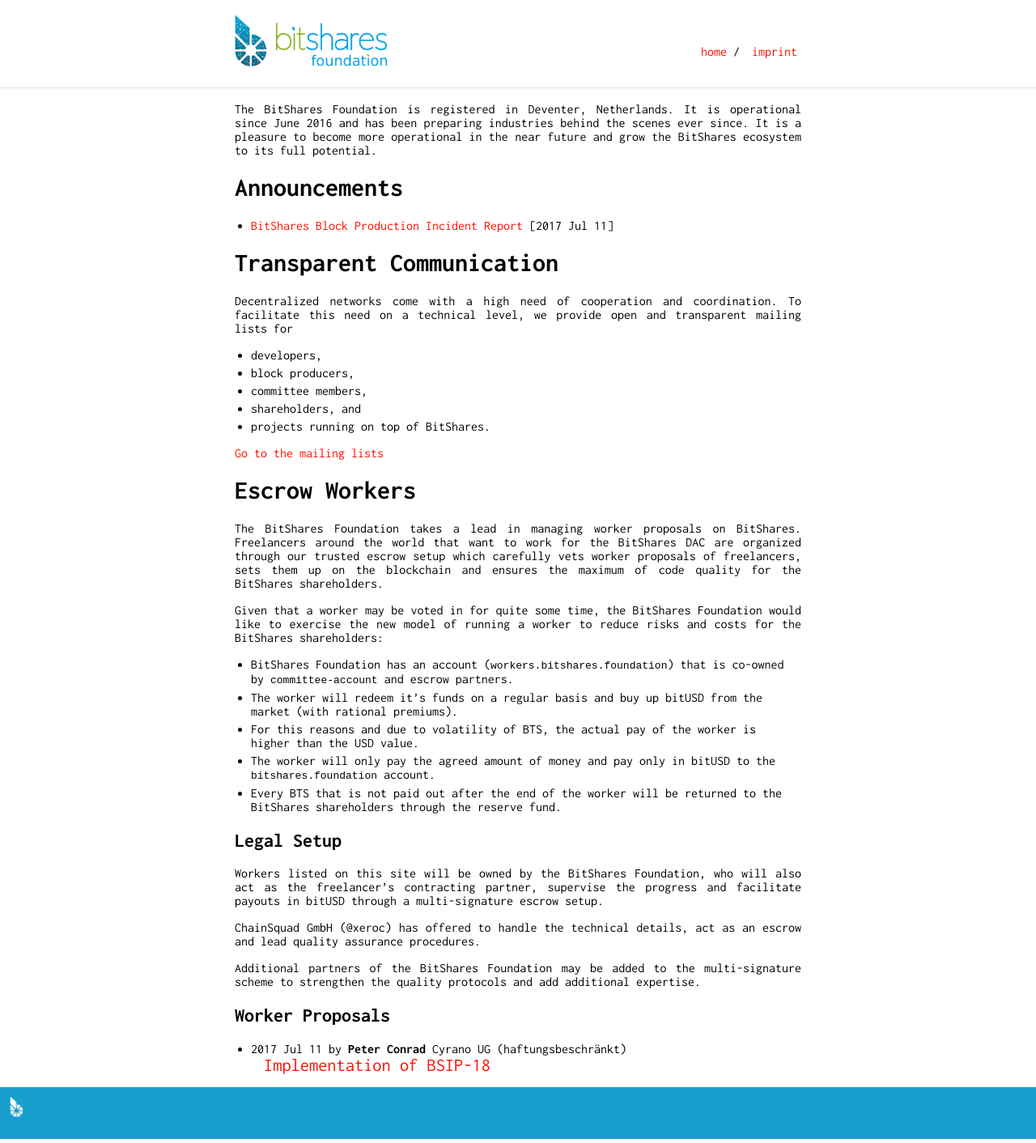
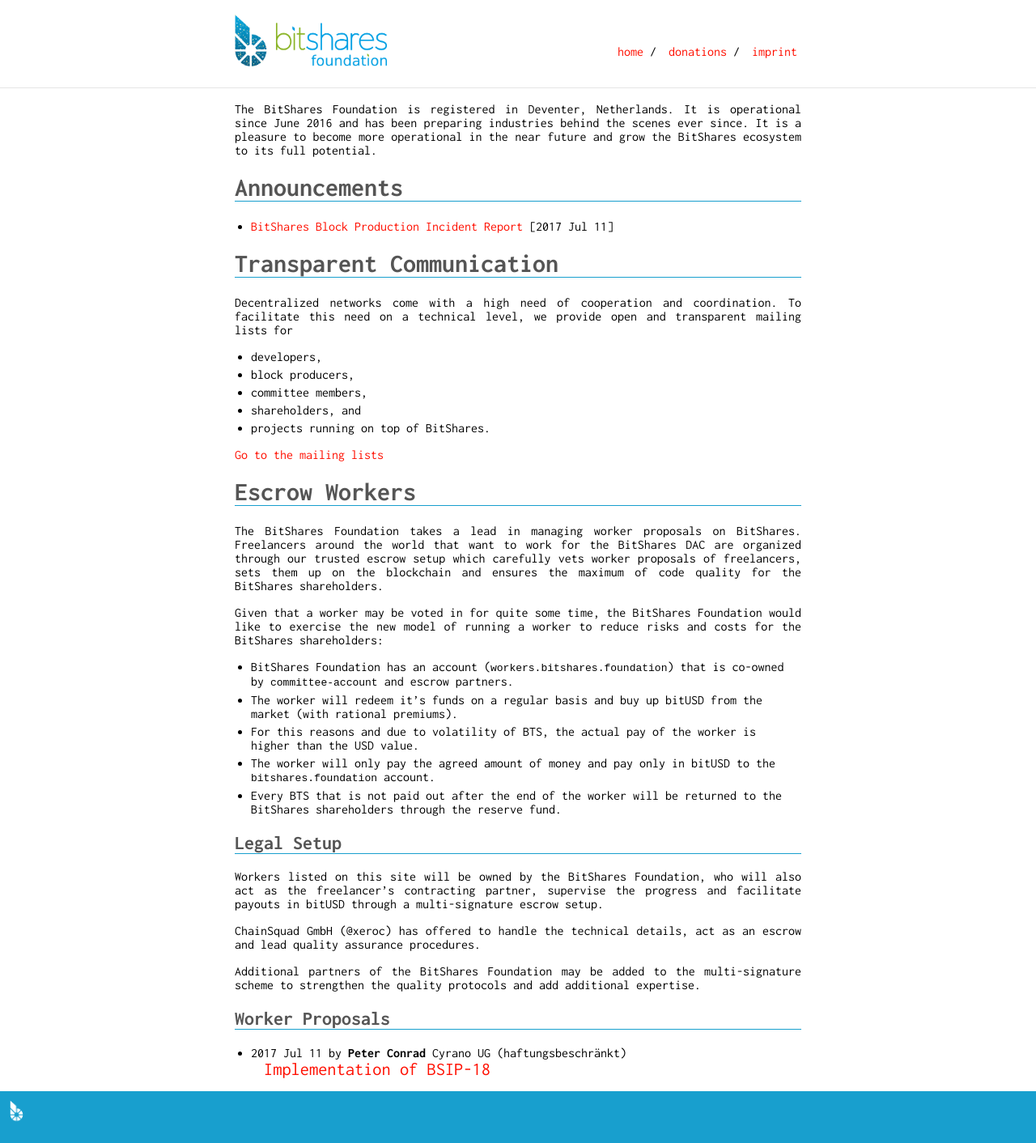
Before and after one commit to thehapax/bitshares.foundation, a Jekyll site: the page built from index.md, in a window 1280 px wide. Shown: the whole page at 81% size. Built offline with Jekyll 4.4.1, drawn with Linux system fonts in a browser that asks for light colours.

Commit message:
style + donations

```diff
--- a/_data/nav.yml
+++ b/_data/nav.yml
@@ -1,4 +1,6 @@
 - name: imprint
   link: /imprint
+- name: donations
+  link: /donations
 - name: home
   link: /
--- a/_sass/_style.scss
+++ b/_sass/_style.scss
@@ -34,6 +34,18 @@ footer {
   height: 64px;
   background-image: url("/img/banner.png");
   background-size: auto 64px;
+}
+
+pre {
+  padding: 10px;
+  background-color: #EEE;
+  margin-left: 1rem;
+  border-left: 4px solid #189fceff;
+}
+
+h1, h2, h3, h4, h5 {
+  border-bottom: 1px solid #189fceff;
+  color: #555;
 }
 
 /*
```
